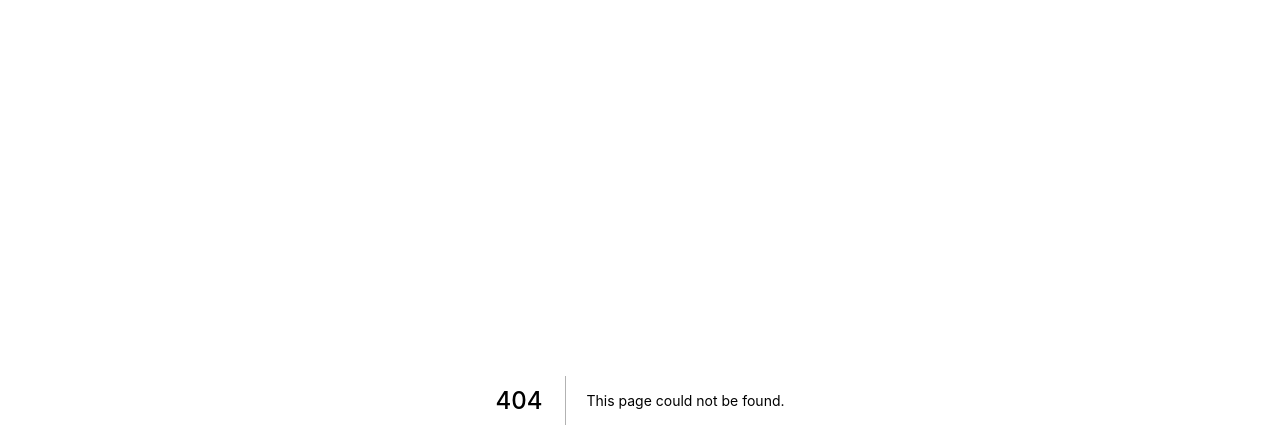
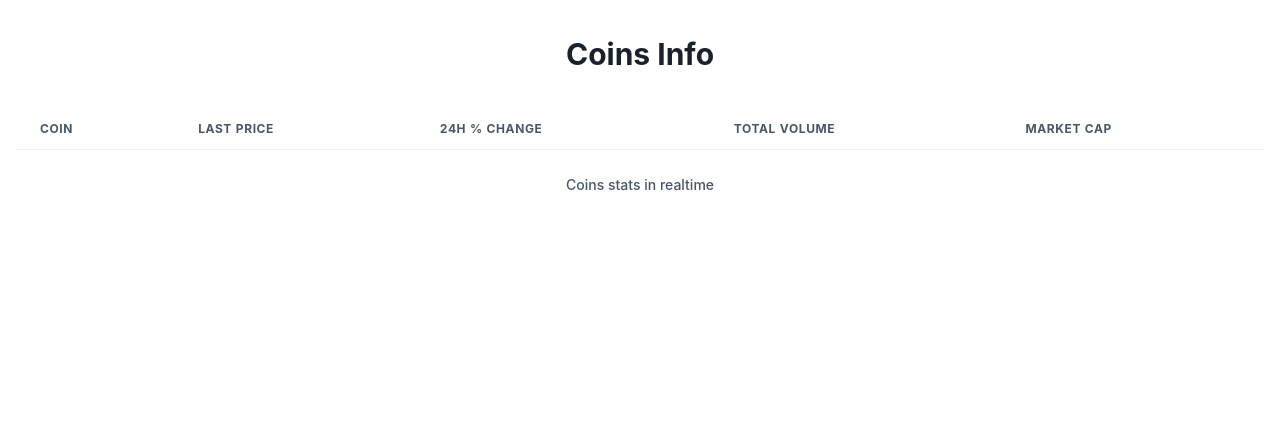
Before and after one commit to yoga-au/learn-react-query, a Next.js app: page /coin in a window 1280 px wide. Before the commit this address had no page. Shown: the top 448 px of the page. Built offline with nearby package versions, Linux system fonts and the light colour scheme.

Commit message:
setup react-query, add simple table heading in Coin page

```diff
--- a/pages/_app.tsx
+++ b/pages/_app.tsx
@@ -1,11 +1,17 @@
 import type { AppProps } from "next/app";
 import { ChakraProvider } from "@chakra-ui/react";
+import { QueryClientProvider, QueryClient } from "react-query";
+import { ReactQueryDevtools } from "react-query/devtools";
+const client = new QueryClient();
 
 function MyApp({ Component, pageProps }: AppProps) {
   return (
-    <ChakraProvider>
-      <Component {...pageProps} />
-    </ChakraProvider>
+    <QueryClientProvider client={client}>
+      <ChakraProvider>
+        <Component {...pageProps} />
+      </ChakraProvider>
+      <ReactQueryDevtools />
+    </QueryClientProvider>
   );
 }
 export default MyApp;
--- /dev/null
+++ b/pages/coin/index.tsx
@@ -0,0 +1,37 @@
+import type { NextPage } from "next";
+import {
+  Container,
+  Text,
+  Table,
+  TableCaption,
+  Thead,
+  Tbody,
+  Tr,
+  Th,
+  Td,
+} from "@chakra-ui/react";
+
+const Coin: NextPage = () => {
+  return (
+    <Container maxW="container.xl" centerContent>
+      <Text as="h1" fontSize="3xl" fontWeight="bold" my={8}>
+        Coins Info
+      </Text>
+      <Table variant="simple">
+        <TableCaption>Coins stats in realtime</TableCaption>
+        <Thead>
+          <Tr>
+            <Th>Coin</Th>
+            <Th>Last Price</Th>
+            <Th>24H % Change</Th>
+            <Th>Total Volume</Th>
+            <Th>Market Cap</Th>
+          </Tr>
+        </Thead>
+        <Tbody></Tbody>
+      </Table>
+    </Container>
+  );
+};
+
+export default Coin;
--- a/pages/index.tsx
+++ b/pages/index.tsx
@@ -1,4 +1,5 @@
 import type { NextPage } from "next";
+import NextLink from "next/link";
 import {
   Container,
   Text,
@@ -24,7 +25,9 @@ const Home: NextPage = () => {
       <Center>
         <ButtonGroup colorScheme="blue" variant="outline" mt="8">
           <VStack spacing={8}>
-            <Button>Example with CoinGecko API</Button>
+            <Button>
+              <NextLink href="/coin">Example with CoinGecko API</NextLink>
+            </Button>
             <Button>Example of Mutation in React Query</Button>
           </VStack>
         </ButtonGroup>
```
Also changed, not shown: 1 other file (tests, documents, lock files or other folders).
